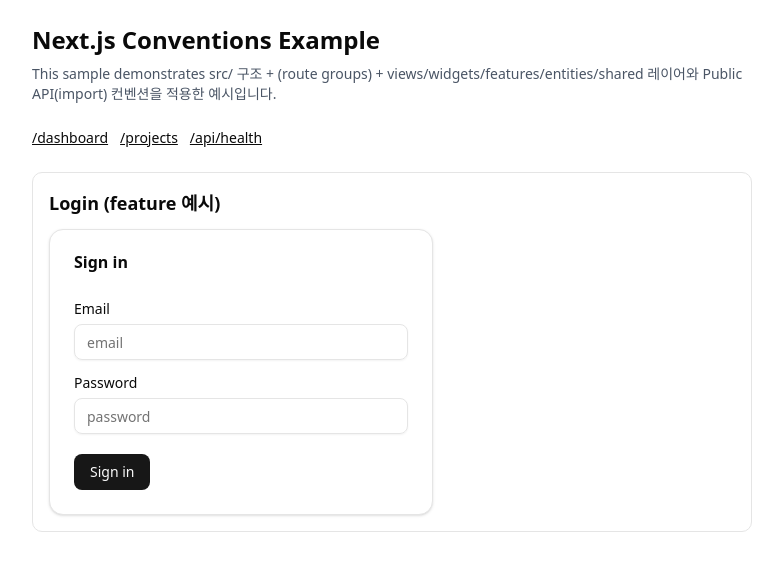
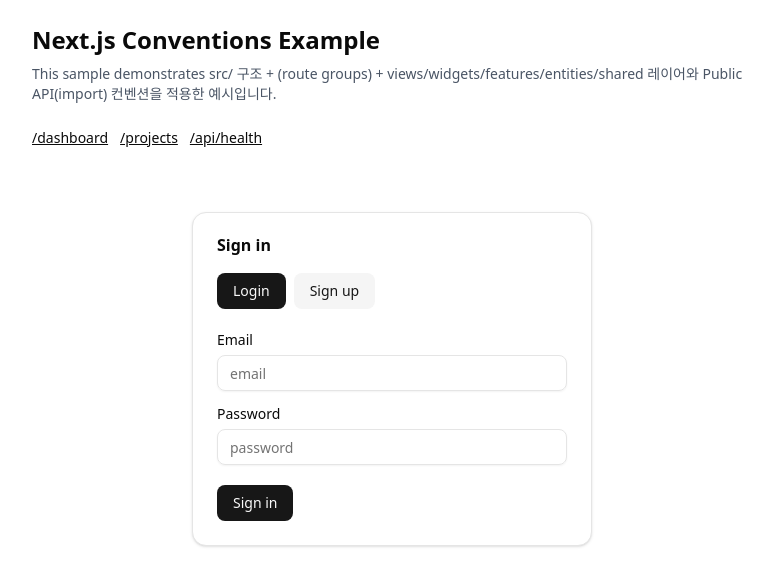
Before and after one commit to oct-Wanga/vibe-coding, a Next.js app: page / in a window 1280 px wide. Shown: the top 586 px of the page, without its empty margins (248-1031 px from the left). Built offline with nearby package versions, Linux system fonts and the light colour scheme.

Commit message:
Feat: 회원가입/로그인 supabase 연결 및 API 연동, 컴포넌트 분리

```diff
--- a/src/app/(marketing)/page.tsx
+++ b/src/app/(marketing)/page.tsx
@@ -1,5 +1,25 @@
+import { HomeAuthClient } from "@/features/auth/ui/HomeAuthClient";
+import type { SearchParamsLike } from "@/shared/lib/searchParams";
+import { getStringParam } from "@/shared/lib/searchParams";
 import { MarketingPage } from "@/views/marketing";
 
-export default function MarketingHome() {
-  return <MarketingPage />;
+type Mode = "login" | "signup";
+
+function toMode(v: string): Mode {
+  return v === "signup" ? "signup" : "login";
 }
+
+export default async function HomePage({
+  searchParams,
+}: {
+  searchParams: Promise<SearchParamsLike>;
+}) {
+  const sp = await searchParams;
+  const mode = toMode(getStringParam(sp, "auth") ?? "login");
+
+  return (
+    <MarketingPage>
+      <HomeAuthClient initialMode={mode} />
+    </MarketingPage>
+  );
+}
--- a/src/app/(marketing)/signup/page.tsx
+++ /dev/null
@@ -1,5 +0,0 @@
-import { SignupForm } from "@/features/auth";
-
-export default function SignupPage() {
-  return <SignupForm />;
-}
--- /dev/null
+++ b/src/features/auth/ui/HomeAuthClient.tsx
@@ -0,0 +1,67 @@
+"use client";
+
+import { usePathname, useRouter, useSearchParams } from "next/navigation";
+import { useMemo } from "react";
+
+import { setParam } from "@/shared/lib/searchParams";
+import { Button, Card, CardContent, CardHeader, CardTitle } from "@/shared/ui";
+
+import { LoginForm } from "./LoginForm";
+import { SignupForm } from "./SignupForm";
+
+type Mode = "login" | "signup";
+
+function isMode(v: string | null): v is Mode {
+  return v === "login" || v === "signup";
+}
+
+export function HomeAuthClient({ initialMode }: { initialMode: Mode }) {
+  const router = useRouter();
+  const pathname = usePathname(); // "/"
+  const sp = useSearchParams();
+
+  const mode: Mode = useMemo(() => {
+    const v = sp.get("auth");
+    return isMode(v) ? v : initialMode;
+  }, [sp, initialMode]);
+
+  const go = (nextMode: Mode) => {
+    const next = new URLSearchParams(sp.toString());
+    // login은 기본값이라 쿼리 제거해서 URL 깔끔하게 유지
+    setParam(next, "auth", nextMode === "login" ? undefined : "signup");
+
+    const qs = next.toString();
+    router.replace(qs ? `${pathname}?${qs}` : pathname);
+  };
+
+  return (
+    <div className="mx-auto max-w-md p-6">
+      <Card>
+        <CardHeader className="space-y-3">
+          <CardTitle>{mode === "login" ? "Sign in" : "Create account"}</CardTitle>
+
+          <div className="flex gap-2">
+            <Button
+              type="button"
+              variant={mode === "login" ? "default" : "secondary"}
+              onClick={() => go("login")}
+            >
+              Login
+            </Button>
+            <Button
+              type="button"
+              variant={mode === "signup" ? "default" : "secondary"}
+              onClick={() => go("signup")}
+            >
+              Sign up
+            </Button>
+          </div>
+        </CardHeader>
+
+        <CardContent className="space-y-4">
+          {mode === "login" ? <LoginForm /> : <SignupForm />}
+        </CardContent>
+      </Card>
+    </div>
+  );
+}
--- a/src/features/auth/ui/LoginForm.tsx
+++ b/src/features/auth/ui/LoginForm.tsx
@@ -4,7 +4,7 @@
 import { useForm } from "react-hook-form";
 
 import { type LoginInput, loginSchema, useLogin } from "@/features/auth";
-import { Button, Card, CardContent, CardHeader, CardTitle, Input, Label } from "@/shared/ui";
+import { Button, Input, Label } from "@/shared/ui";
 
 export function LoginForm() {
   const login = useLogin();
@@ -20,12 +20,6 @@
   };
 
   return (
-    <Card className="max-w-sm">
-      <CardHeader>
-        <CardTitle>Sign in</CardTitle>
-      </CardHeader>
-
-      <CardContent>
     <form className="space-y-4" onSubmit={form.handleSubmit(onSubmit)}>
       <div className="space-y-2">
         <Label htmlFor="email">Email</Label>
@@ -57,7 +51,5 @@
         {login.isError ? <span className="text-sm text-red-700">Fail</span> : null}
       </div>
     </form>
-      </CardContent>
-    </Card>
   );
 }
--- a/src/features/auth/ui/SignupForm.tsx
+++ b/src/features/auth/ui/SignupForm.tsx
@@ -1,14 +1,13 @@
 "use client";
 
 import { zodResolver } from "@hookform/resolvers/zod";
-import Link from "next/link";
 import { useMemo } from "react";
 import { useForm } from "react-hook-form";
 
 import type { SignupInput } from "@/features/auth";
 import { signupSchema, useSignup } from "@/features/auth";
 import { cn } from "@/shared/lib/utils";
-import { Button, Card, CardContent, CardHeader, CardTitle, Input, Label } from "@/shared/ui";
+import { Button, Input, Label } from "@/shared/ui";
 
 export function SignupForm() {
   const signup = useSignup();
@@ -39,12 +38,6 @@
   const cpwErr = form.formState.errors.confirmPassword?.message;
 
   return (
-    <Card className="max-w-sm">
-      <CardHeader>
-        <CardTitle>Sign up</CardTitle>
-      </CardHeader>
-
-      <CardContent>
     <form className="space-y-4" onSubmit={form.handleSubmit(onSubmit)}>
       <div className="space-y-2">
         <Label htmlFor="email">Email</Label>
@@ -96,13 +89,5 @@
         ) : null}
       </div>
     </form>
-        <div className="mt-2 text-sm text-muted-foreground ">
-          Already have an account?{" "}
-          <Link className="underline" href="/">
-            Sign in
-          </Link>
-        </div>
-      </CardContent>
-    </Card>
   );
 }
--- a/src/shared/lib/searchParams.ts
+++ b/src/shared/lib/searchParams.ts
@@ -1,4 +1,4 @@
-type SearchParamsLike = Record<string, string | string[] | undefined> | URLSearchParams;
+export type SearchParamsLike = Record<string, string | string[] | undefined> | URLSearchParams;
 
 export function getStringParam(sp: SearchParamsLike, key: string): string | undefined {
   if (sp instanceof URLSearchParams) {
--- a/src/views/marketing/ui/MarketingPage.tsx
+++ b/src/views/marketing/ui/MarketingPage.tsx
@@ -1,11 +1,9 @@
 // @flow
 import * as React from "react";
 
-import { LoginForm } from "@/features/auth";
-
 import { MarketingLinkBox } from "./MarketingLinkBox";
 
-export const MarketingPage = () => {
+export const MarketingPage = ({ children }: { children: React.ReactNode }) => {
   return (
     <main className="mx-auto max-w-3xl space-y-6 p-6">
       <header className="space-y-2">
@@ -19,10 +17,7 @@
 
       <MarketingLinkBox />
 
-      <section className="rounded-lg border p-4">
-        <h2 className="mb-3 text-lg font-semibold">Login (feature 예시)</h2>
-        <LoginForm />
-      </section>
+      <section className="rounded-lg p-4 ">{children}</section>
     </main>
   );
 };
```
Lines whose indentation alone changed are shown as unchanged.
